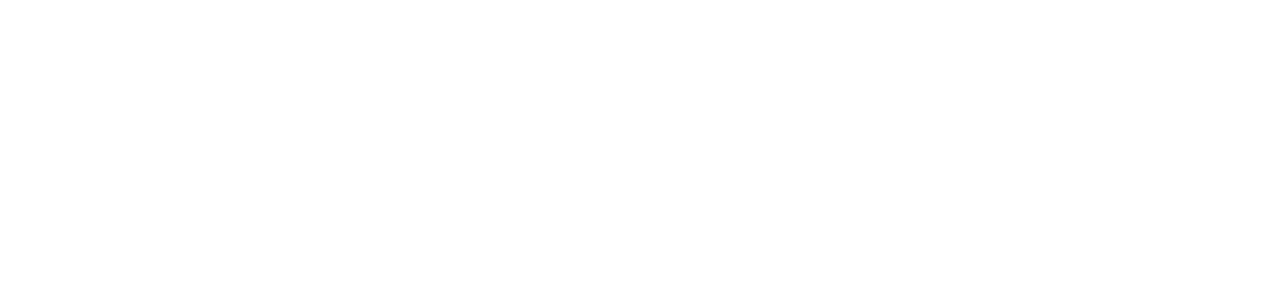
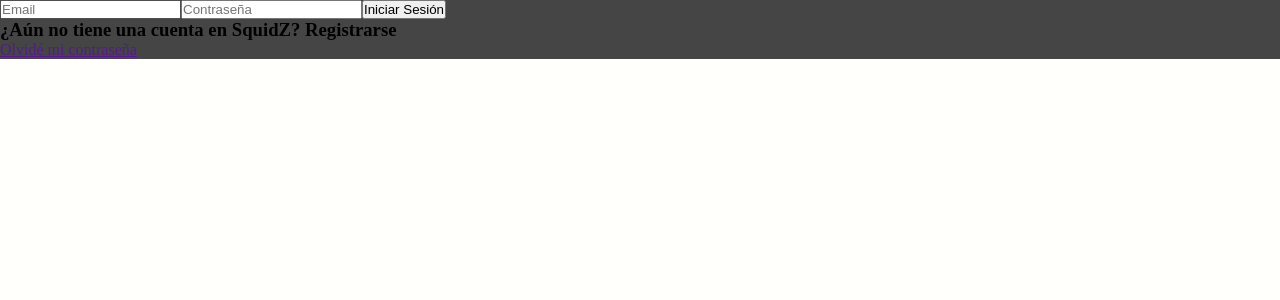
Before and after one commit to Flabum-Organization/SquidZ-FrontEnd-Web, a React (Vite) app: page / in a window 1280 px wide. Shown: the top 300 px of the page. Built offline with nearby package versions, Linux system fonts and the light colour scheme.

Commit message:
feature: sign in form implemented

```diff
--- /dev/null
+++ b/src/App.css
@@ -0,0 +1,4 @@
+.app{
+    width: 100%;
+    height: 100%;
+}
--- a/src/App.jsx
+++ b/src/App.jsx
@@ -1,10 +1,11 @@
-
+import AuthenticationPage from "./authentication/pages/AuthenticationPage/AuthenticationPage.jsx";
+import './App.css'
 
 function App() {
-
   return (
-    <>
-    </>
+    <div className="app">
+      <AuthenticationPage></AuthenticationPage>
+    </div>
   )
 }
 
--- /dev/null
+++ b/src/authentication/components/SignIn/SignIn.component.jsx
@@ -0,0 +1,50 @@
+import "./SignIn.css"
+import {AuthenticationService} from "../../services/Authentication.service.js";
+import {useState} from "react";
+
+const authenticationService = new AuthenticationService();
+
+function SignIn() {
+
+    const [loading, setLoading] = useState(false);
+    const [error, setError] = useState(null);
+    const [email, setEmail] = useState('');
+    const [password, setPassword] = useState('');
+
+    const SingInFormSubmit = async (e) => {
+        e.preventDefault();
+        setLoading(true);
+
+        try {
+            const response = await authenticationService.signIn(email, password);
+            console.log(response);
+        }catch (error){
+            setError(error.message);
+        }finally {
+            setLoading(false);
+        }
+
+    };
+
+
+
+    return <>
+        <div className="sign-in-container">
+            <form className="sign-in-form" onSubmit={SingInFormSubmit}>
+                <img src="" alt="" className="logo-squidz"/>
+
+                <input type="email" placeholder="Email" value={email} onChange={(e) => setEmail(e.target.value)} />
+                <input type="password" placeholder="Contraseña" value={password} onChange={(e) => setPassword(e.target.value)} />
+
+                <button type="submit" disabled={loading}>
+                    {loading ? 'Iniciando sesión...' : 'Iniciar Sesión'}
+                </button>
+                {error && <p className="error-message">{error}</p>}
+                <h3>¿Aún no tiene una cuenta en SquidZ? <a className="sign-up">Registrarse</a> </h3>
+                <a href="" className="password-forgotten">Olvidé mi contraseña</a>
+            </form>
+        </div>
+    </>
+}
+
+export { SignIn };
--- /dev/null
+++ b/src/authentication/components/SignIn/SignIn.css
@@ -0,0 +1,7 @@
+.sign-in-container{
+    background-color: orange;
+}
+
+.sign-in-form{
+    background-color: #454545;
+}
--- /dev/null
+++ b/src/authentication/pages/AuthenticationPage/AuthenticationPage.css
@@ -0,0 +1,5 @@
+.authentication-page{
+    background-color: #FFFFFC;
+    width: 100%;
+    height: 100%;
+}
--- /dev/null
+++ b/src/authentication/pages/AuthenticationPage/AuthenticationPage.jsx
@@ -0,0 +1,11 @@
+import {SignIn} from "../../components/SignIn/SignIn.component.jsx";
+import './AuthenticationPage.css'
+
+
+function AuthenticationPage() {
+    return <div className="authentication-page">
+        <SignIn></SignIn>
+    </div>
+}
+
+export default AuthenticationPage;
--- /dev/null
+++ b/src/authentication/services/Authentication.service.js
@@ -0,0 +1,15 @@
+import {API_BASE_URL} from "../../share/service/url-common.js";
+
+
+export class AuthenticationService {
+
+     async signIn(email, password) {
+        const response = await fetch(`${API_BASE_URL}/users/sign-in?email=${email}&password=${password}`,
+            {method: "GET", headers: {"Content-Type": "application/json", 'Accept': 'application/json'}, credentials: 'include'});
+
+        if (!response.ok) {throw new Error('Authentication returned error.');}
+        return response.json();
+
+    }
+
+}
--- /dev/null
+++ b/src/main.css
@@ -0,0 +1,10 @@
+*{
+    box-sizing: border-box;
+    margin: 0;
+    padding: 0;
+}
+
+html,body, #root{
+    height: 100%;
+    width: 100%;
+}
--- a/src/main.jsx
+++ b/src/main.jsx
@@ -1,6 +1,8 @@
 import React from 'react'
 import ReactDOM from 'react-dom/client'
 import App from './App.jsx'
+import './main.css'
+
 ReactDOM.createRoot(document.getElementById('root')).render(
   <React.StrictMode>
     <App />
--- /dev/null
+++ b/src/share/service/url-common.js
@@ -0,0 +1 @@
+export var API_BASE_URL = 'http://localhost:9090/api/v1';
```
